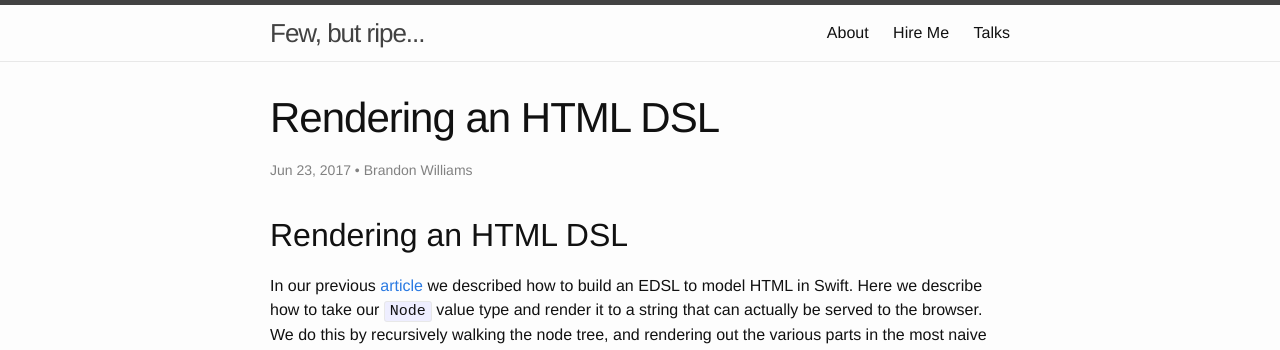
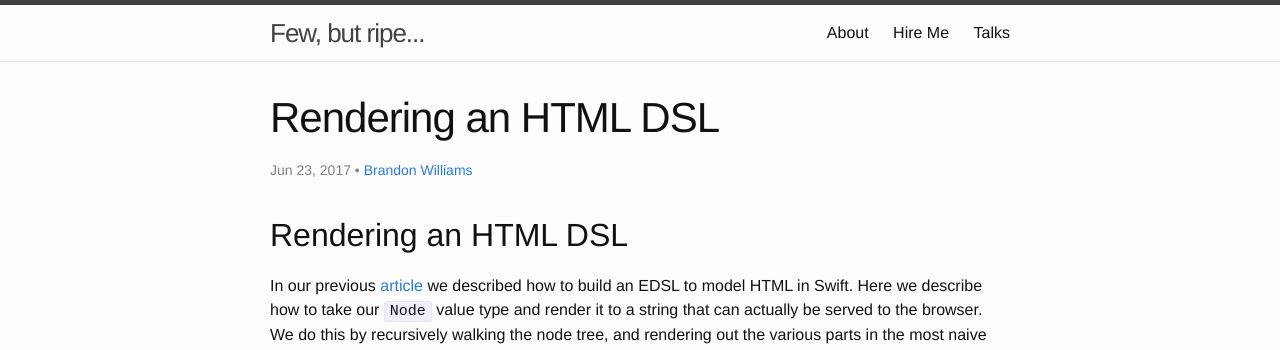
Before and after one commit to mbrandonw/mbrandonw.github.io, a Jekyll site: the page built from _posts/2017-06-23-rendering-html-dsl.md, in a window 1280 px wide and 900 px high. Shown: the top 350 px of the window. Built offline with Jekyll 4.4.1, drawn with Linux system fonts in a browser that asks for light colours; Markdown is read by kramdown in place of the engine named in the settings; comment, search, counter and statistics services are not loaded.

Commit message:
lets try this

````diff
--- a/_config.yml
+++ b/_config.yml
@@ -9,6 +9,9 @@ twitter_username: mbrandonw
 github_username:  mbrandonw
 
 # Build settings
-markdown: redcarpet
-redcarpet:
-  extensions: ["no_intra_emphasis", "fenced_code_blocks", "autolink", "tables", "with_toc_data"]
+markdown: kramdown
+highlighter: rouge
+kramdown:
+  input: GFM
+  hard_wrap: false
+  syntax_highlighter: rouge
--- a/_layouts/post.html
+++ b/_layouts/post.html
@@ -5,7 +5,9 @@ layout: default
 
   <header class="post-header">
     <h1 class="post-title">{{ page.title }}</h1>
-    <p class="post-meta">{{ page.date | date: "%b %-d, %Y" }}{% if page.author %} • {{ page.author }}{% endif %}{% if page.meta %} • {{ page.meta }}{% endif %}</p>
+    <p class="post-meta">
+      {{ page.date | date: "%b %-d, %Y" }} • <a href="mailto:{{ site.email }}">{{ site.author }}</a>{% if page.meta %} • {{ page.meta }}{% endif %}
+    </p>
   </header>
 
   <article class="post-content">
--- a/_posts/2017-06-23-rendering-html-dsl.md
+++ b/_posts/2017-06-23-rendering-html-dsl.md
@@ -9,7 +9,7 @@ author: Brandon Williams
 
 In our previous [article]({% post_url 2017-06-22-type-safe-html-in-swift %}) we described how to build an EDSL to model HTML in Swift. Here we describe how to take our `Node` value type and render it to a string that can actually be served to the browser. We do this by recursively walking the node tree, and rendering out the various parts in the most naive way possible. We begin by make a skeleton of such a function:
 
-```swift
+``` swift
 func render(_ node: Node) -> String {
   switch node {
   case let .element(e):
````
Also changed, not shown: _posts/2017-06-22-type-safe-html-in-swift.md (+3 -7 lines), Gemfile (line endings or trailing spaces), Gemfile.lock, 1 other file.
